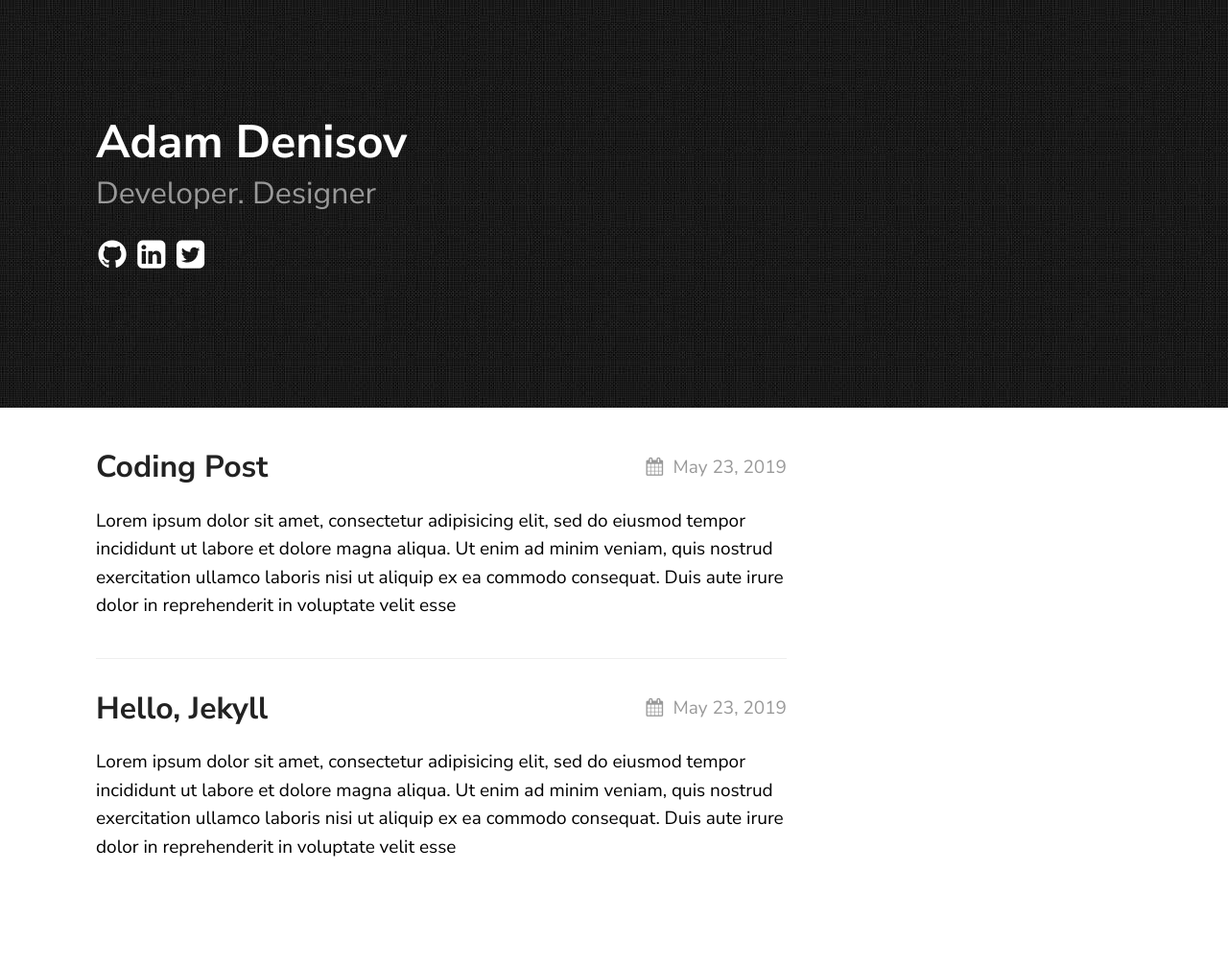
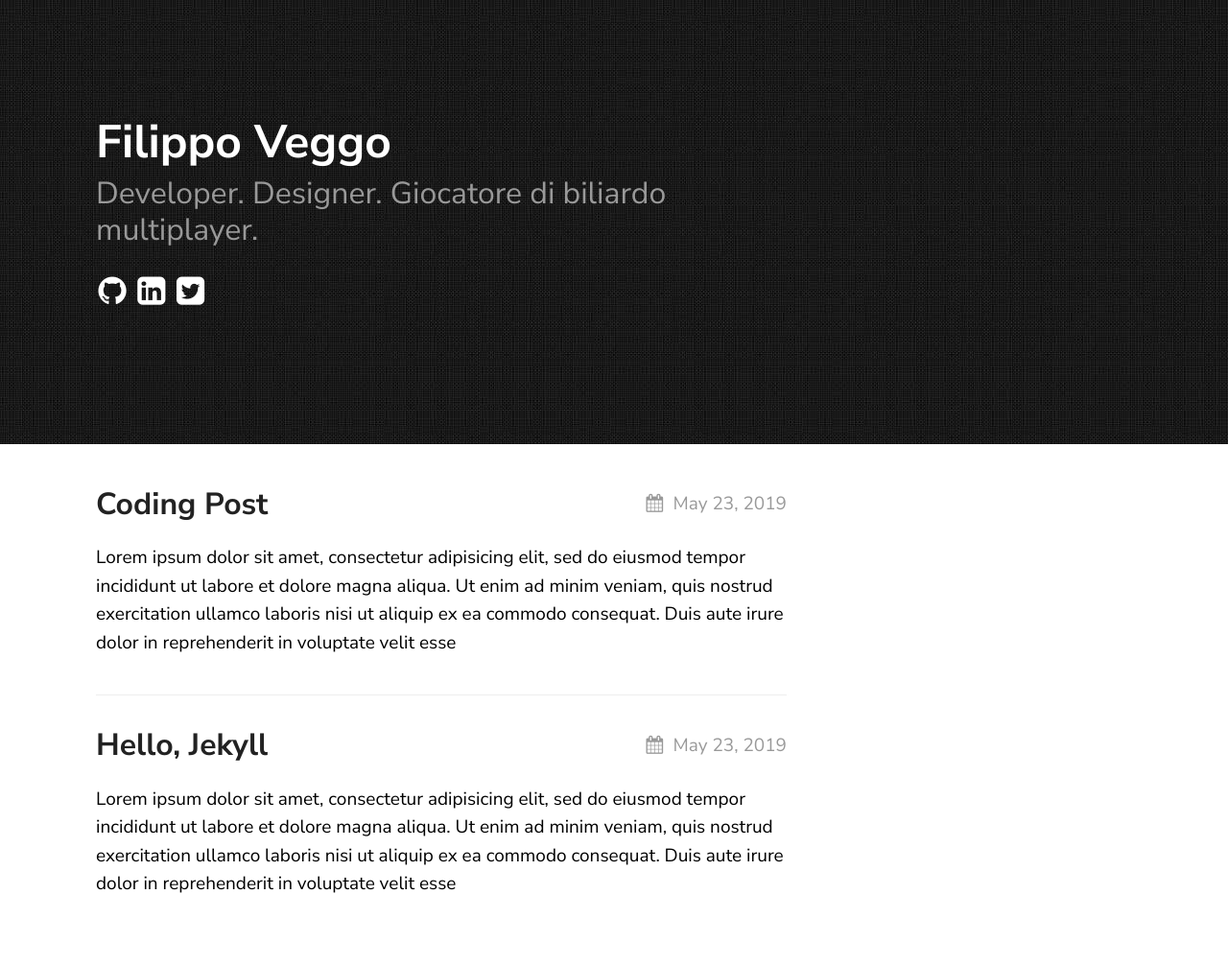
Before and after one commit to filippoveggo/filippoveggo.github.io, a Jekyll site: the page built from index.md, in a window 1280 px wide. Shown: the whole page at 96% size. Built offline with Jekyll 4.4.1, drawn with Linux system fonts in a browser that asks for light colours; before the commit the page ends 967 px from its top, so only the background shows below that.

Commit message:
Update _config.yml

```diff
--- a/_config.yml
+++ b/_config.yml
@@ -15,8 +15,8 @@ sass:
 
 permalink: /posts/:title/
 texture:
-  title: Adam Denisov
-  tagline: Developer. Designer
+  title: Filippo Veggo
+  tagline: Developer. Designer. Giocatore di biliardo multiplayer.
   date_format: "%b %-d, %Y"
   style: black
   showNav: false
```
